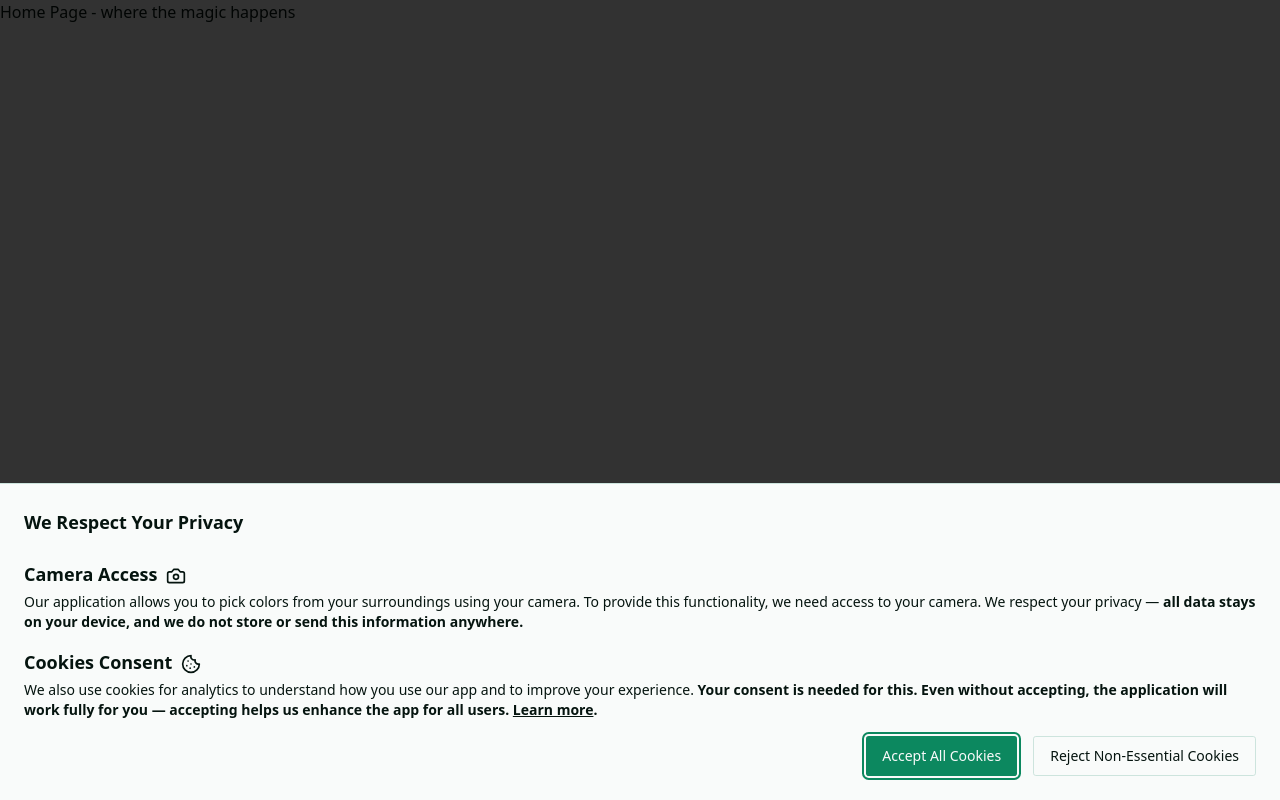
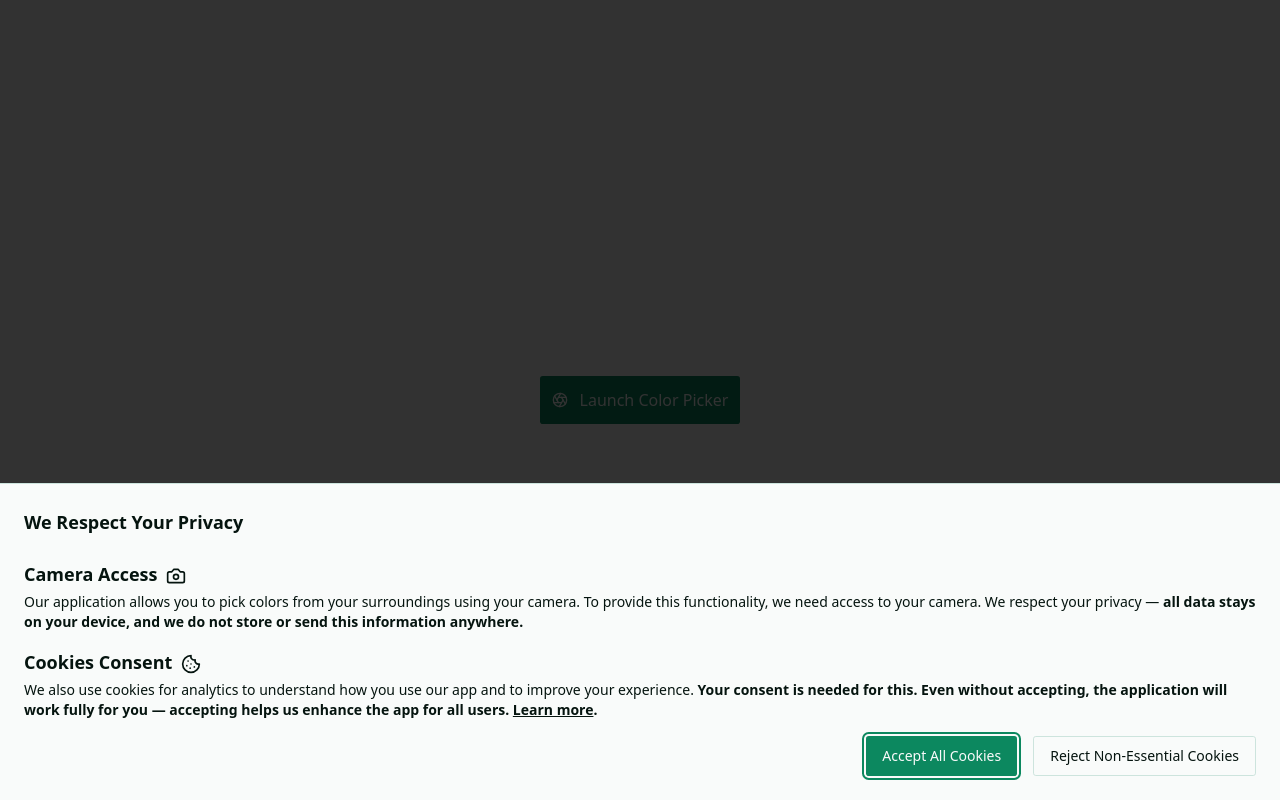
Before and after one commit to andbas/color-picker, a Next.js app: page / in a window 1280 px wide. Built offline with nearby package versions, Linux system fonts and the light colour scheme.

Commit message:
Home page to launch the app

```diff
--- a/src/app/(getcolor)/page.tsx
+++ b/src/app/(getcolor)/page.tsx
@@ -1,5 +1,16 @@
+import Link from "next/link";
 import "../../index.css";
+import { Aperture } from "lucide-react";
 
 export default function HomePage() {
-  return <div>Home Page - where the magic happens</div>;
+  return (
+    <div className="flex items-center justify-center min-h-screen bg-background">
+      <Link
+        href="/app"
+        className="flex items-center gap-3 rounded-md bg-primary text-primary-foreground hover:bg-primary/90 px-3 py-3 transition-all"
+      >
+        <Aperture className="h-4 w-4" /> Launch Color Picker
+      </Link>
+    </div>
+  );
 }
```
